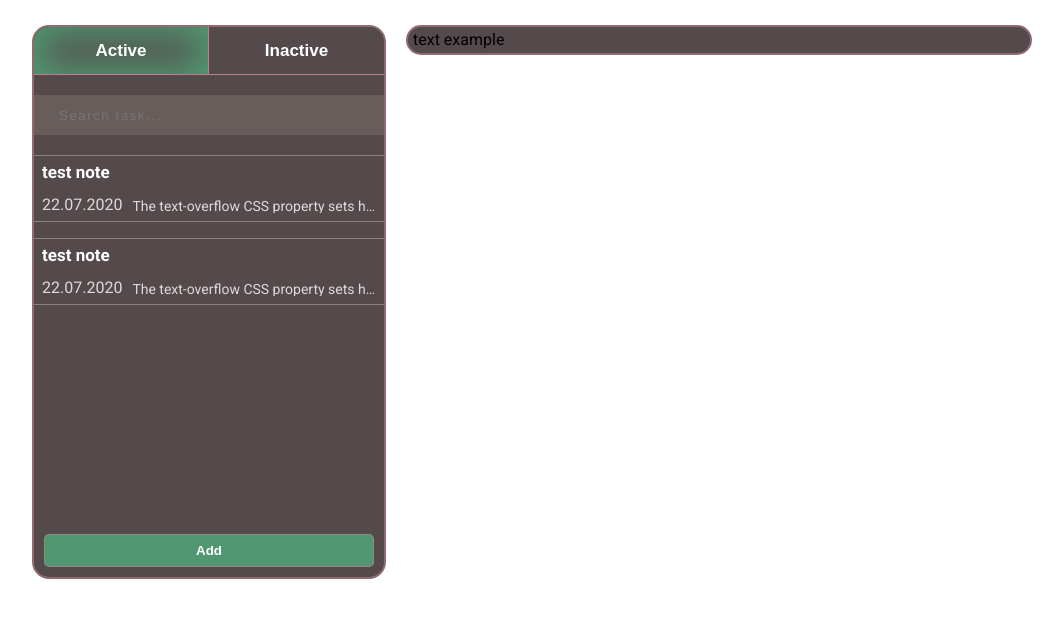
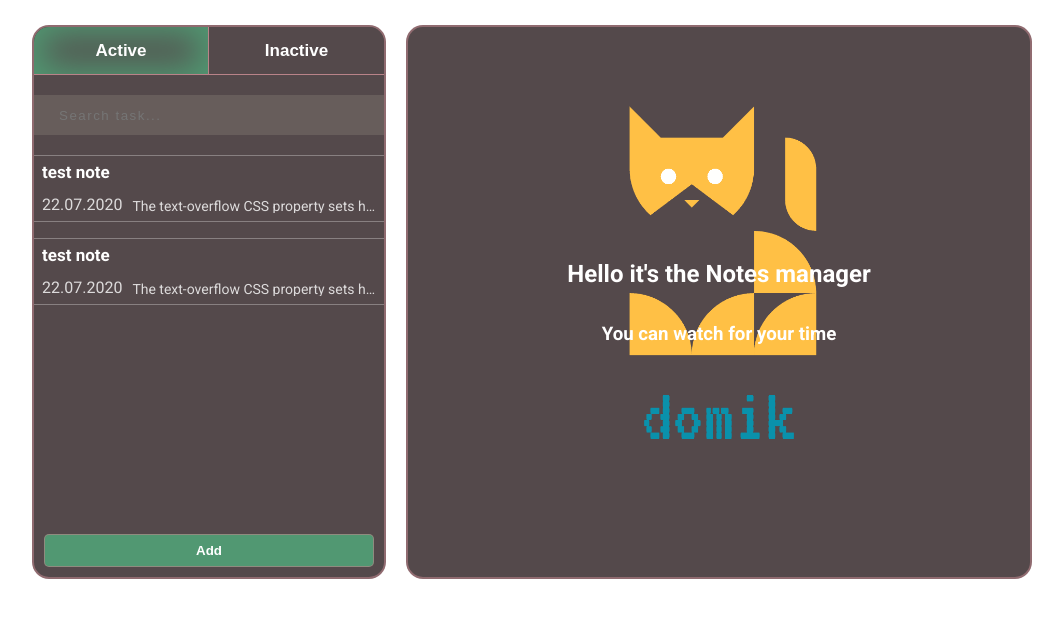
Before and after one commit to Fromlovers/spa-notes, a Vue app: page / in a window 1280 px wide. Shown: the top 618 px of the page, without its empty margins (108-1171 px from the left). Built offline with nearby package versions, Linux system fonts and the light colour scheme.

Commit message:
feat: welcome window

```diff
--- a/src/views/ContentMenu/ContentBar.vue
+++ b/src/views/ContentMenu/ContentBar.vue
@@ -1,6 +1,9 @@
 <template>
     <div class="content-container">
-        text example
+        <div class="empty-window">
+            <h2>Hello it's the Notes manager</h2>
+            <h3>You can watch for your time</h3>
+        </div>
     </div>
 </template>
 
@@ -17,10 +20,18 @@
         display: flex;
         flex-direction: column;
         flex: 3;
-        background: #54494b;
         border: 2px solid rgba(185, 131, 137, 0.6);
-        border-radius: 15px;
-        padding: 5px;
+        border-radius: 17px;
+        min-height: 550px;
+        justify-content: center;
+        background: 20% 30% / 100% no-repeat url('../../assets/logo_transparent.png') #54494b;
+        .empty-window {
+            display: flex;
+            flex-direction: column;
+            justify-content: center;
+            align-items: center;
+            color: #ffffff;
+        }
     }
 
     @media (max-width: 799px) {
```
